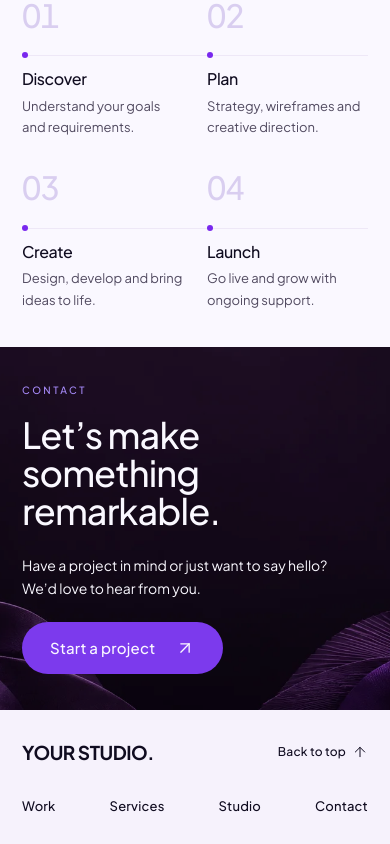
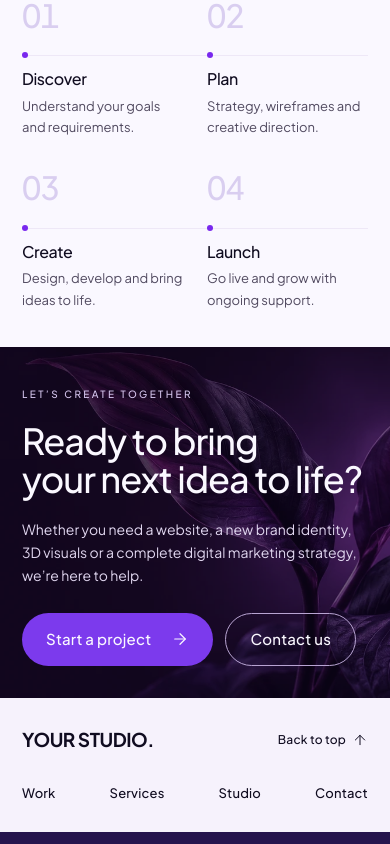
Before and after one commit to hashalagayendra/com, a Next.js app: page / in a window 390 px wide. Shown: the part 3769-4613 px from the top of the page. Built offline with nearby package versions, Linux system fonts and the light colour scheme.

Commit message:
Refactor code structure for improved readability and maintainability

```diff
--- a/src/components/StudioClosing.module.css
+++ b/src/components/StudioClosing.module.css
@@ -33,16 +33,19 @@
 .textButton { display: inline-flex; align-items: center; gap: 10px; min-height: 44px; margin-top: 12px; padding: 6px 0; border: 0; background: transparent; color: var(--closing-accent); font: inherit; font-size: 14px; font-weight: var(--studio-action-weight); cursor: pointer; }
 
 .contact { position: relative; isolation: isolate; overflow: hidden; background: #160a2a; color: var(--studio-ink); scroll-margin-top: 72px; }
-.contactImage { z-index: -2; object-fit: cover; object-position: center; }
-.contact::before { position: absolute; inset: 0; z-index: -1; content: ""; background: rgb(15 5 29 / 25%); }
-.contactInner { display: grid; grid-template-columns: 1.65fr 1fr; align-items: center; gap: 60px; max-width: 1600px; margin: 0 auto; padding: 48px 6%; }
-.contact .label { color: var(--studio-accent-soft); margin-bottom: 18px; }
-.contactTitle { max-width: 820px; }
-.contactAction { padding-top: 20px; }
-.contactAction p { margin: 0 0 22px; color: var(--studio-ink); font-size: 14px; font-weight: var(--studio-copy-weight); line-height: var(--studio-copy-leading); }
+.contactImage { z-index: -2; object-fit: cover; object-position: center right; }
+.contact::before { position: absolute; inset: 0; z-index: -1; content: ""; background: rgb(15 5 29 / 16%); }
+.contactInner { position: relative; display: grid; grid-template-columns: minmax(0, 1fr); align-items: center; min-height: clamp(340px, 31vw, 480px); max-width: 1600px; margin: 0 auto; padding: 48px 5.5%; }
+.contact .label { color: #d6c6ef; margin-bottom: 20px; }
+.contactCopy { width: 100%; max-width: 760px; }
+.contactTitle { max-width: 760px; }
+.contactDescription { max-width: 590px; margin: 20px 0 0; color: #e0d6ef; font-size: clamp(14px, 1.12vw, 16px); font-weight: var(--studio-copy-weight); line-height: var(--studio-copy-leading); }
+.contactButtons { display: flex; flex-wrap: wrap; gap: 16px; margin-top: 28px; }
+.contactButton { display: inline-flex; align-items: center; justify-content: center; min-height: 56px; padding: 14px 34px; border: 1px solid #b8a4d2; border-radius: 999px; background: transparent; color: var(--studio-ink); font: inherit; font-size: 16px; font-weight: var(--studio-action-weight); letter-spacing: var(--studio-action-tracking); cursor: pointer; transition: background 180ms ease, border-color 180ms ease, transform 180ms ease; }
+.contactButton:hover { background: rgb(250 248 255 / 10%); border-color: var(--studio-ink); }
 .projectButton { display: inline-flex; justify-content: center; align-items: center; gap: 20px; min-height: 56px; padding: 15px 38px; border: 0; border-radius: 999px; background: var(--studio-accent); color: var(--studio-ink); font: inherit; font-size: 16px; font-weight: var(--studio-action-weight); letter-spacing: var(--studio-action-tracking); cursor: pointer; transition: background 180ms ease, transform 180ms ease; }
 .projectButton:hover { background: #8a42f3; transform: translateY(-2px); }
-.projectButton:active, .aboutButton:active { transform: scale(0.97); }
+.projectButton:active, .contactButton:active, .aboutButton:active { transform: scale(0.97); }
 
 .footer { background: #f6f2fc; color: #100c20; }
 .footerInner { display: flex; justify-content: space-between; align-items: center; gap: 36px; max-width: 1600px; margin: 0 auto; padding: 28px 5.5%; }
@@ -51,14 +54,13 @@
 .footerNav a, .backToTop { display: inline-flex; align-items: center; min-height: 44px; color: inherit; font-size: 13px; font-weight: var(--studio-action-weight); letter-spacing: var(--studio-action-tracking); text-decoration: none; transition: color 180ms ease; }
 .backToTop { gap: 10px; white-space: nowrap; }
 .footer a:hover { color: var(--studio-accent); }
-.aboutButton:focus-visible, .textButton:focus-visible, .projectButton:focus-visible, .footer a:focus-visible { outline: 2px solid var(--studio-accent-soft); outline-offset: 5px; }
+.aboutButton:focus-visible, .textButton:focus-visible, .projectButton:focus-visible, .contactButton:focus-visible, .footer a:focus-visible { outline: 2px solid var(--studio-accent-soft); outline-offset: 5px; }
 
 @media (max-width: 1199px) and (min-width: 900px) {
   .studioInner { grid-template-columns: 0.42fr 0.58fr; }
   .studioCopy { padding: 36px 28px; gap: 22px; }
   .stats { padding-left: 22px; }
   .stats dt { font-size: 11px; }
-  .contactInner { gap: 36px; }
 }
 
 @media (max-width: 899px) {
@@ -67,8 +69,8 @@
   .studioCopy { padding: 36px 32px; }
   .studioTitle { font-size: var(--studio-section-title-size); }
   .description { max-width: 620px; font-size: 16px; }
-  .contactInner { grid-template-columns: 1fr; gap: 28px; padding: 40px 32px; }
-  .contactAction { padding-top: 0; }
+  .contactInner { padding: 40px 32px; }
+  .contactDescription { max-width: 530px; }
   .footerInner { flex-wrap: wrap; gap: 10px 24px; padding: 20px 32px; }
   .footerNav { order: 3; width: 100%; justify-content: center; }
 }
@@ -81,17 +83,20 @@
   .stats dd { font-size: 32px; }
   .stats dt { max-width: 100px; font-size: 11px; white-space: normal; }
   .description, .aboutDetails p { font-size: 15px; }
-  .contactInner { padding: 36px 22px; gap: 24px; }
+  .contactInner { min-height: 0; padding: 40px 22px 32px; }
+  .contactImage { object-position: 65% center; opacity: 0.65; }
+  .contact::before { background: rgb(15 5 29 / 38%); }
   .contactTitle { max-width: 420px; }
-  .contactAction p { font-size: 14px; }
-  .projectButton { min-height: 52px; font-size: 15px; padding-inline: 28px; }
+  .contactDescription { font-size: 14px; }
+  .contactButtons { gap: 12px; margin-top: 26px; }
+  .projectButton, .contactButton { min-height: 52px; font-size: 15px; padding-inline: 24px; }
   .footerInner { padding: 20px 22px 16px; }
   .footerNav { justify-content: space-between; gap: 14px; }
   .backToTop { font-size: 12px; gap: 6px; }
 }
 
 @media (prefers-reduced-motion: reduce) {
-  .studioImage, .projectButton, .aboutButton, .footer a { transition: none; }
+  .studioImage, .projectButton, .contactButton, .aboutButton, .footer a { transition: none; }
 }
 
 @media (max-width: 359px) {
--- a/src/components/StudioClosing.tsx
+++ b/src/components/StudioClosing.tsx
@@ -47,18 +47,19 @@ export default function StudioClosing({ onOpenContact }: { onOpenContact: () =>
       <OurProcess />
 
       <section id="contact" className={styles.contact} aria-labelledby="contact-heading">
-        <Image src="/images/studio/contact-artwork.webp" alt="" fill sizes="100vw" className={styles.contactImage} />
+        <Image src="/images/studio/contact-botanical.webp" alt="" fill sizes="100vw" className={styles.contactImage} />
         <div className={styles.contactInner}>
-          <div>
-            <p className={styles.label}>Contact</p>
+          <div className={styles.contactCopy}>
+            <p className={styles.label}>Let’s create together</p>
             <h2 id="contact-heading" className={styles.contactTitle}>
-              <span>Let’s make something</span>
-              <span>remarkable.</span>
+              <span>Ready to bring</span>
+              <span>your next idea to life?</span>
             </h2>
-          </div>
-          <div className={styles.contactAction}>
-            <p>Have a project in mind or just want to say hello?<br />We’d love to hear from you.</p>
-            <button type="button" className={styles.projectButton} onClick={onOpenContact}>Start a project<ArrowUpRight size={20} strokeWidth={1.6} aria-hidden="true" /></button>
+            <p className={styles.contactDescription}>Whether you need a website, a new brand identity, 3D visuals or a complete digital marketing strategy, we’re here to help.</p>
+            <div className={styles.contactButtons}>
+              <button type="button" className={styles.projectButton} onClick={onOpenContact}>Start a project<ArrowRight size={18} strokeWidth={1.6} aria-hidden="true" /></button>
+              <button type="button" className={styles.contactButton} onClick={onOpenContact}>Contact us</button>
+            </div>
           </div>
         </div>
       </section>
```
Also changed, not shown: public/images/studio/contact-artwork.webp (deleted), public/images/studio/contact-botanical.webp (added).
